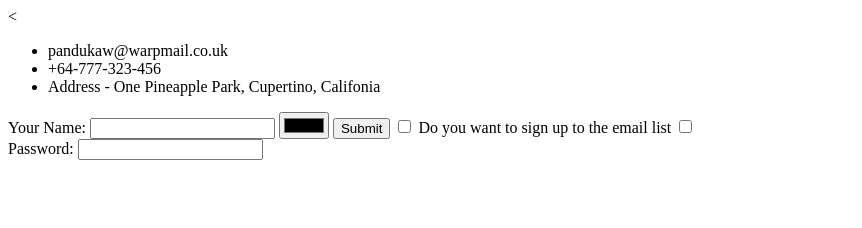
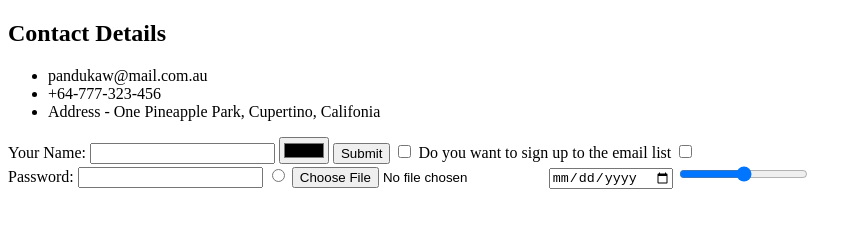
Before and after one commit to TheOriginalPdk/Personal-Website-HTML-CLI, a plain HTML site: page contacts.html in a window 1280 px wide. Shown: the whole page, without its empty margins (0-862 px from the left). Drawn offline with Linux system fonts and the light colour scheme.

Commit message:
contact details title fixed

```diff
--- a/contacts.html
+++ b/contacts.html
@@ -2,11 +2,12 @@
 <html lang="en" dir="ltr">
   <head>
     <meta charset="utf-8">
-    <title>Contact Details</title>
+      <title>Contact Details</title>
   </head>
   <body>
-<<ul>
-  <li>pandukaw@warpmail.co.uk</li>
+    <h2>Contact Details</h2>
+<ul>
+  <li>pandukaw@mail.com.au</li>
   <li>+64-777-323-456</li>
   <li>Address - One Pineapple Park, Cupertino, Califonia</li>
 </ul>
@@ -21,6 +22,10 @@
   <br>
   <label>Password:</label>
   <input type="password" name="" value="">
+  <input type="radio" name="" value="">
+  <input type="file" name="" value="">
+  <input type="date" name="" value="">
+  <input type="range" name="" value="">
 </form>
   </body>
 </html>
```
Also changed, not shown: 1 other file.
